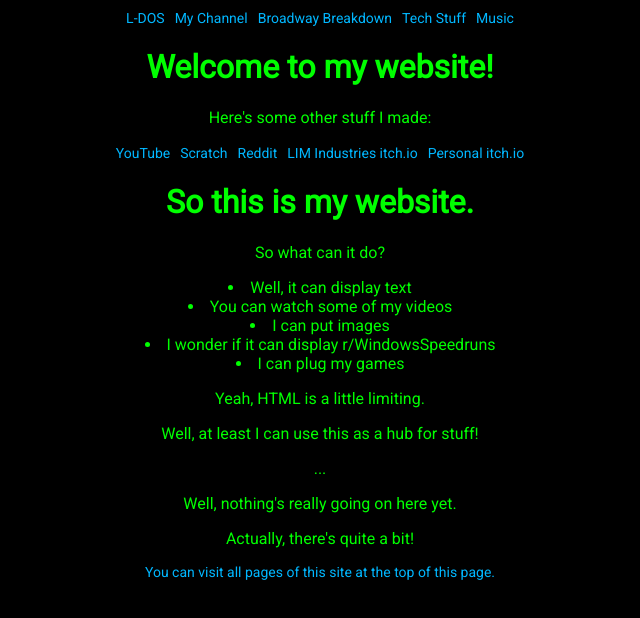
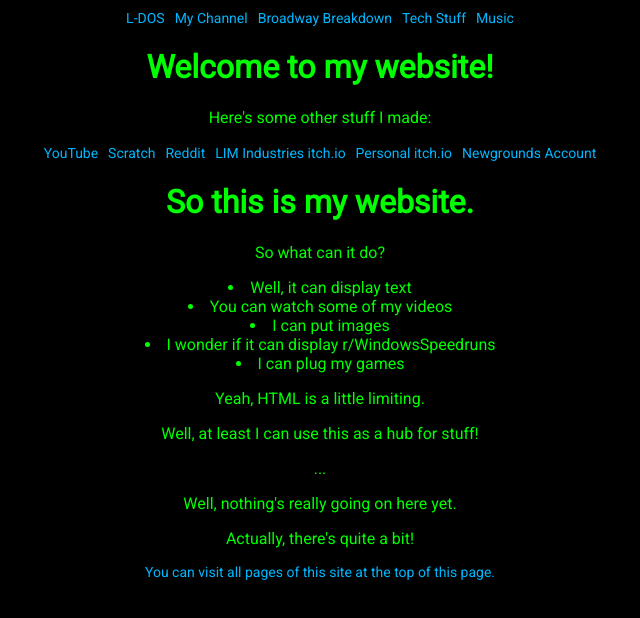
Before and after one commit to Lim98SE/Lim95.com, a plain HTML site: page index.html in a window 1280 px wide. Shown: the whole page, without its empty margins (320-960 px from the left). Drawn offline with Linux system fonts and the light colour scheme.

Commit message:
Update index.html

```diff
--- a/index.html
+++ b/index.html
@@ -19,6 +19,7 @@
 <a href="https://www.reddit.com/user/Lim98SE">Reddit</a>
 <a href="https://lim-industries.itch.io/">LIM Industries itch.io</a>
   <a href="https://lim95.itch.io/">Personal itch.io</a>
+  <a href="https://lim98se.newgrounds.com/">Newgrounds Account</a>
 <h1>So this is my website.</h1>
 <p>So what can it do?</p>
 <li>Well, it can display text</li>
```
